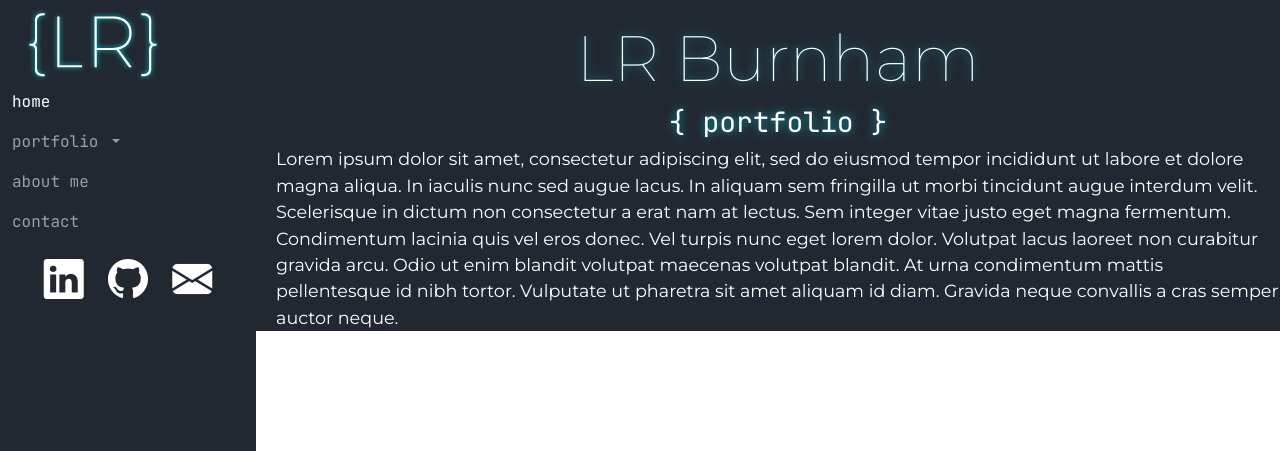
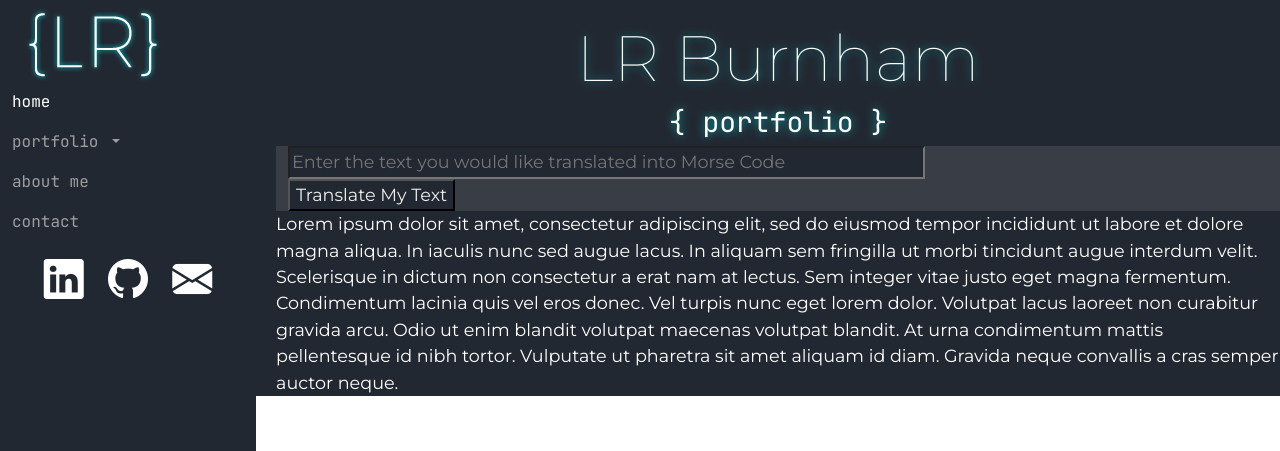
Before and after one commit to LRBurnham/portfolio-website, a Flask app: page /portfolio in a window 1280 px wide. Shown: the top 451 px of the page. Run offline with Flask 2, Linux system fonts and the light colour scheme; some libraries are stand-ins or nearby versions.

Commit message:
Add working shell of Morse Translator to portfolio page

```diff
--- a/main.py
+++ b/main.py
@@ -4,6 +4,7 @@ from flask_wtf import FlaskForm
 from flask_mail import Mail, Message
 from wtforms import StringField, EmailField, TextAreaField, SubmitField
 from wtforms.validators import DataRequired, Email
+from morse_translator import translate
 import os
 
 # TODO: create images, replace placeholders
@@ -28,24 +29,40 @@ class ContactForm(FlaskForm):
     submit = SubmitField('Send Message')
 
 
+class MorseForm(FlaskForm):
+    input_field = StringField('Input Field',
+                              validators=[DataRequired()],
+                              render_kw={"placeholder": "Enter the text you would like translated into Morse Code"}
+                              )
+    submit = SubmitField('Translate My Text')
+
+
 @app.route('/', methods=["POST", "GET"])
 def index():
-    form = ContactForm()
-    if form.validate_on_submit():
+    contact_form = ContactForm()
+    if contact_form.validate_on_submit():
         msg = Message(
-            subject=f'{form.name.data} sent you a message! Email: {form.email.data}',
+            subject=f'{contact_form.name.data} sent you a message! Email: {contact_form.email.data}',
             sender=os.environ.get('FORM_EMAIL'),
             recipients=[os.environ.get('FORM_EMAIL')]
         )
-        msg.body = form.message.data
+        msg.body = contact_form.message.data
         mail.send(msg)
         return redirect(url_for('index')+'#contact')
-    return render_template('index.html', form=form)
+    return render_template('index.html', form=contact_form)
 
 
 @app.route('/portfolio', methods=["POST", "GET"])
 def portfolio():
-    return render_template('portfolio.html')
+    morse_form = MorseForm()
+    if morse_form.validate_on_submit():
+        input_text = morse_form.input_field.data
+        try:
+            output_text = translate(input_text)
+        except ValueError as error_message:
+            output_text = str(error_message)
+        return render_template('portfolio.html', form=morse_form, output=output_text)
+    return render_template('portfolio.html', form=morse_form)
 
 
 if __name__ == "__main__":
--- a/morse_translator.py
+++ b/morse_translator.py
@@ -7,4 +7,4 @@ def translate(user_text):
         morse_text = " ".join(morse_chars)
         return morse_text
     except KeyError:
-        return "Please only input letters, numbers and/or spaces"
+        raise ValueError("Please only input letters, numbers and/or spaces")
--- a/templates/portfolio.html
+++ b/templates/portfolio.html
@@ -10,7 +10,18 @@
   </section>
 
   <section id = "portfolio-morse" class="lighter-section">
+    <div class="container">
 
+      <form action="{{ url_for('portfolio') }}" method="POST">
+        {{ form.csrf_token }}
+        <div>{{ form.input_field(class="contact-input") }}</div>
+        <div>{{ form.submit(class="contact-button") }}</div>
+        {% if output %}
+        {{ output }}
+        {% endif %}
+      </form>
+
+    </div>
   </section>
 
   <!-- TODO: Choose and apply a portfolio item for this section -->
```
